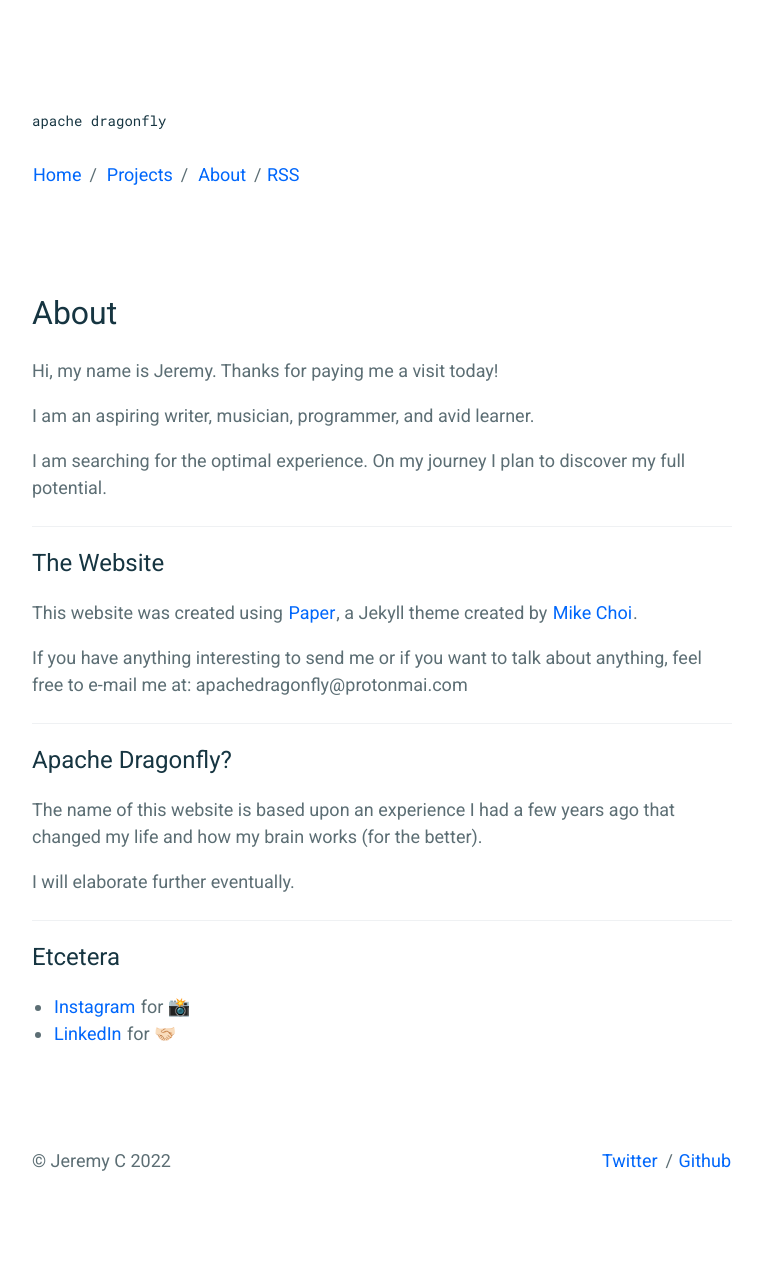
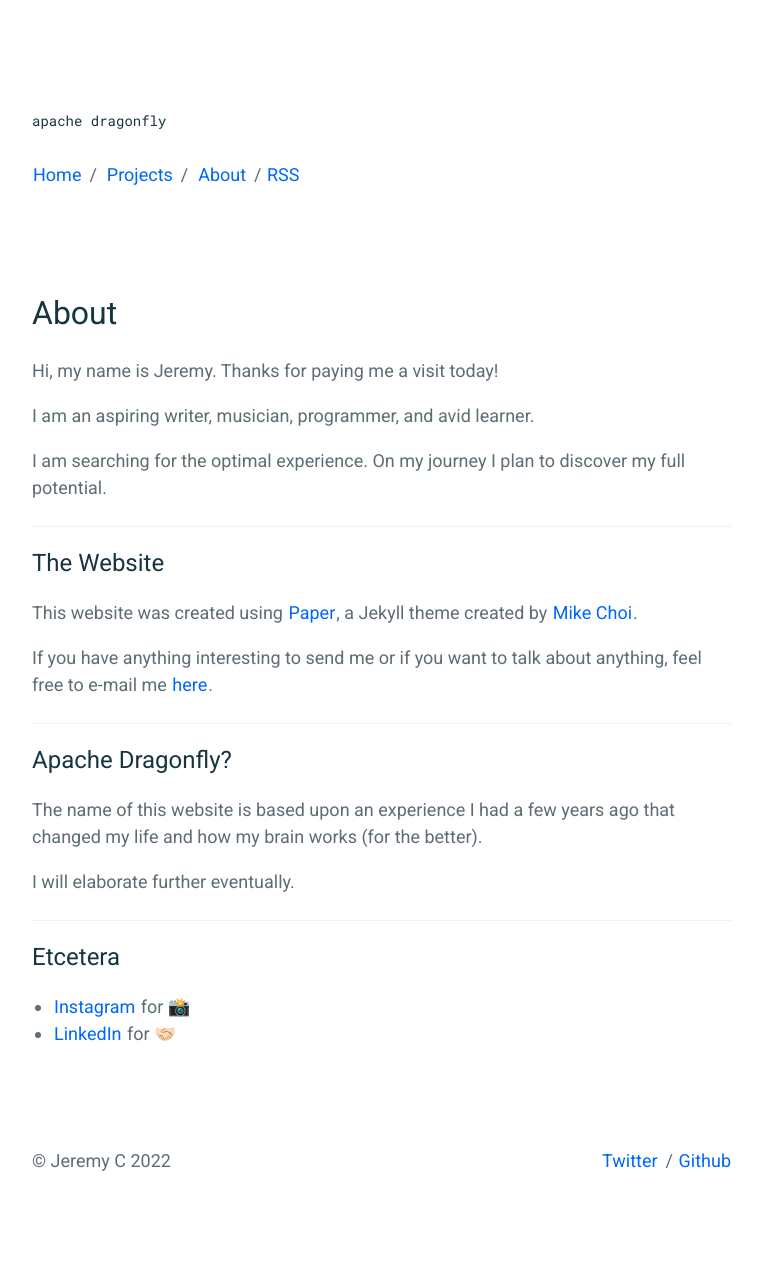
Before and after one commit to apachedragonfly/apachedragonfly.github.io, a Jekyll site: the page built from _pages/about.md, in a window 1280 px wide. Shown: the whole page, without its empty margins (258-1021 px from the left). Built offline with Jekyll 4.4.1, drawn with Linux system fonts in a browser that asks for light colours.

Commit message:
Update about.md

```diff
--- a/_pages/about.md
+++ b/_pages/about.md
@@ -15,7 +15,7 @@ I am searching for the optimal experience. On my journey I plan to discover my f
 ## The Website
 This website was created using <a href="https://github.com/mkchoi212/paper-jekyll-theme">Paper</a>, a Jekyll theme created by <a href="https://deadbeef.me">Mike Choi</a>.
 
-If you have anything interesting to send me or if you want to talk about anything, feel free to e-mail me at: apachedragonfly@protonmai.com
+If you have anything interesting to send me or if you want to talk about anything, feel free to e-mail me <a href="apachedragonfly@protonmail.com">here</a>.
 
 ----
 
```
